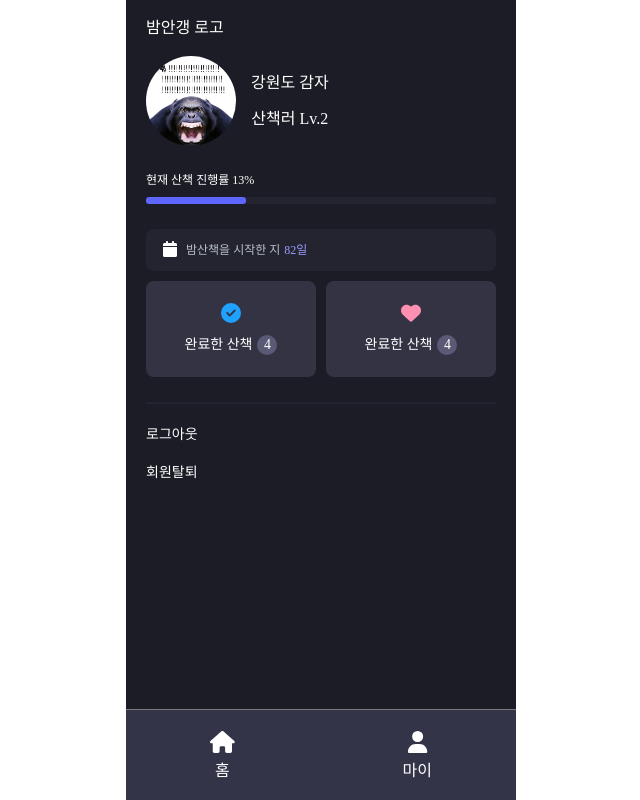
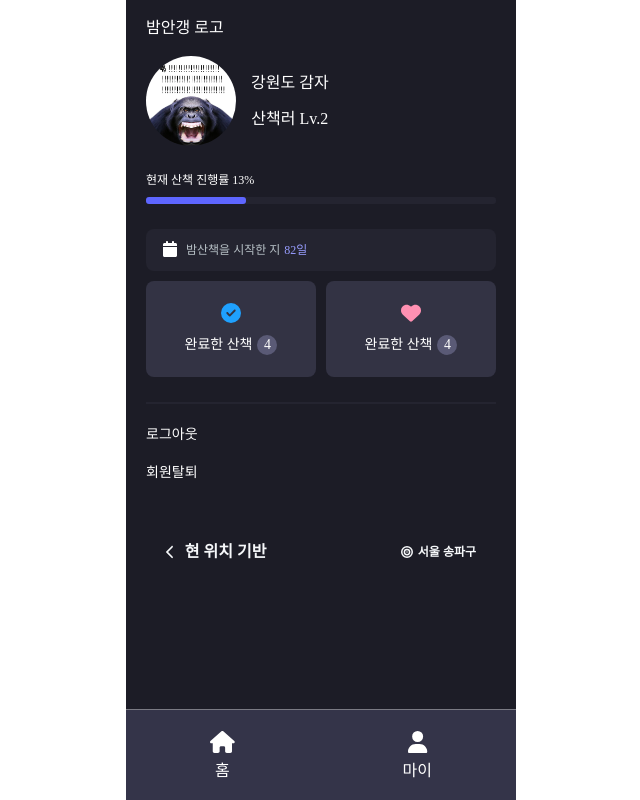
Before and after one commit to seoul-night/ddubam-client, a React (Create React App) app: page /mypage in a window 1280 px wide. Shown: the whole page, without its empty margins (319-959 px from the left). Built offline with nearby package versions, Linux system fonts and the light colour scheme.

Commit message:
[Feat] CourseHeader컴포넌트 완성

```diff
--- a/src/components/CourseHeader.jsx
+++ b/src/components/CourseHeader.jsx
@@ -1,18 +1,49 @@
-import { faChevronLeft } from "@fortawesome/free-solid-svg-icons";
+import { faBullseye, faChevronLeft } from "@fortawesome/free-solid-svg-icons";
 import React from "react";
 import styled from "styled-components";
+import { FontAwesomeIcon } from "@fortawesome/react-fontawesome";
 
 const Header = styled.div`
   padding: 20px;
   height: 56px;
   display: flex;
   align-items: center;
+  /* background-color: gray; */
+  justify-content: space-between;
 `;
 
-const CourseHeader = ({ headerText }) => {
+const Text = styled.span`
+  color: #f6f8fa;
+  font-size: 16px;
+  font-weight: 600;
+  line-height: 24px;
+`;
+
+const CourseHeader = ({ headerText, location }) => {
   return (
     <Header>
-      <FontAwesomeIcon icon={faChevronLeft} />
+      <div>
+        <FontAwesomeIcon
+          icon={faChevronLeft}
+          style={{ color: "#F6F8FA", fontSize: "14px", marginRight: "10px" }}
+        />
+        <Text>{headerText}</Text>
+      </div>
+
+      <div>
+        <FontAwesomeIcon
+          icon={faBullseye}
+          style={{
+            color: "#F6F8FA",
+            fontSize: "14px",
+            marginRight: "10px",
+            fontSize: "12px",
+            position: "relative",
+            left: "5px",
+          }}
+        />
+        <Text style={{ fontSize: "12px", lineHeight: "18px" }}>{location}</Text>
+      </div>
     </Header>
   );
 };
--- a/src/pages/MyPage.jsx
+++ b/src/pages/MyPage.jsx
@@ -2,6 +2,7 @@ import React from "react";
 import styled from "styled-components";
 import chimps from "../assets/chimps.webp";
 import Footer from "../components/Footer";
+import CourseHeader from "../components/CourseHeader";
 import { FontAwesomeIcon } from "@fortawesome/react-fontawesome";
 import {
   faCalendar,
@@ -237,6 +238,7 @@ const MyPage = () => {
           <Text style={{ fontSize: "14px" }}>로그아웃</Text>
           <Text style={{ fontSize: "14px" }}>회원탈퇴</Text>
         </LogWrap>
+        <CourseHeader headerText="현 위치 기반" location="서울 송파구" />
       </Wrap>
       <Footer />
     </HomeWrapper>
```
